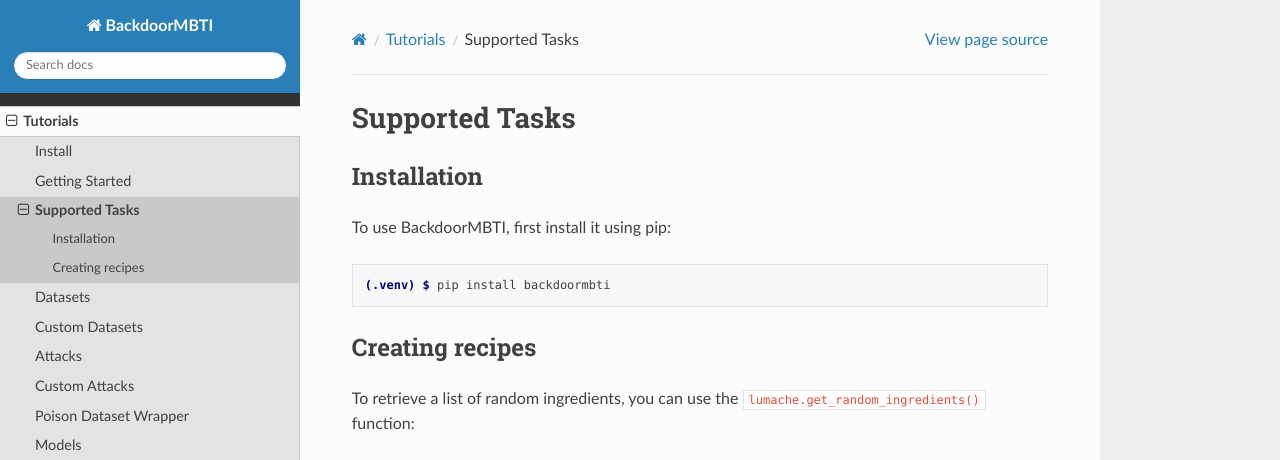
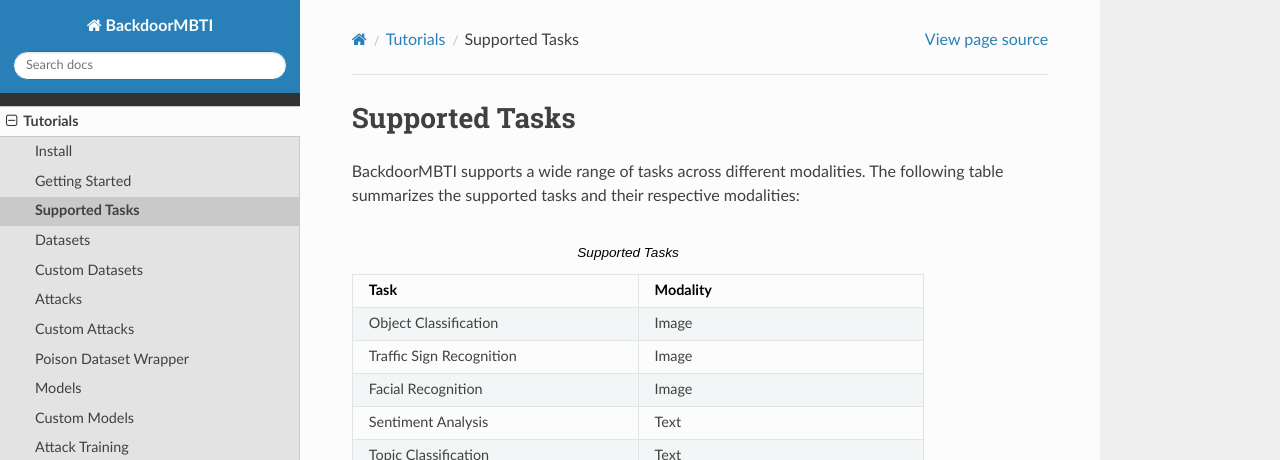
Before and after one commit to odymit/BackdoorMBTI-docs, a Sphinx documentation site: the page built from docs/source/tutorials/data_types.rst, in a window 1280 px wide and 1095 px high. Shown: the top 460 px of the window. Built offline with Sphinx 7.4.7 and the Read the Docs theme 3.1.0, drawn with Linux system fonts in a browser that asks for light colours; some of the changed text lies outside the part shown; grey boxes are pictures that could not be loaded.

Commit message:
update datatypes

```diff
--- a/docs/source/tutorials/data_types.rst
+++ b/docs/source/tutorials/data_types.rst
@@ -1,33 +1,37 @@
+.. _supported-tasks:
+
 Supported Tasks
-=====
+===============
 
-.. _installation:
+BackdoorMBTI supports a wide range of tasks across different modalities. The following table summarizes the supported tasks and their respective modalities:
 
-Installation
-------------
+.. list-table:: Supported Tasks
+   :header-rows: 1
+   :widths: 50 50
 
-To use BackdoorMBTI, first install it using pip:
-
-.. code-block:: console
-
-   (.venv) $ pip install backdoormbti
-
-Creating recipes
-----------------
-
-To retrieve a list of random ingredients,
-you can use the ``lumache.get_random_ingredients()`` function:
-
-.. autofunction:: lumache.get_random_ingredients
-
-The ``kind`` parameter should be either ``"meat"``, ``"fish"``,
-or ``"veggies"``. Otherwise, :py:func:`lumache.get_random_ingredients`
-will raise an exception.
-
-.. autoexception:: lumache.InvalidKindError
-
-For example:
-
->>> import lumache
->>> lumache.get_random_ingredients()
-['shells', 'gorgonzola', 'parsley']
+   * - Task
+     - Modality
+   * - Object Classification
+     - Image
+   * - Traffic Sign Recognition
+     - Image
+   * - Facial Recognition
+     - Image
+   * - Sentiment Analysis
+     - Text
+   * - Topic Classification
+     - Text
+   * - Speech Command Recognition
+     - Audio
+   * - Music Genre Classification
+     - Audio
+   * - Speaker Identification
+     - Audio
+   * - Video Classification (New)
+     - Video
+   * - Audiovisual Sentiment Analysis (New)
+     - Audiovisual
+   * - Visual Question Answering (VQA) (New)
+     - Image/Text
+   * - Contrastive Learning (New)
+     - Image/Contrastive
```
